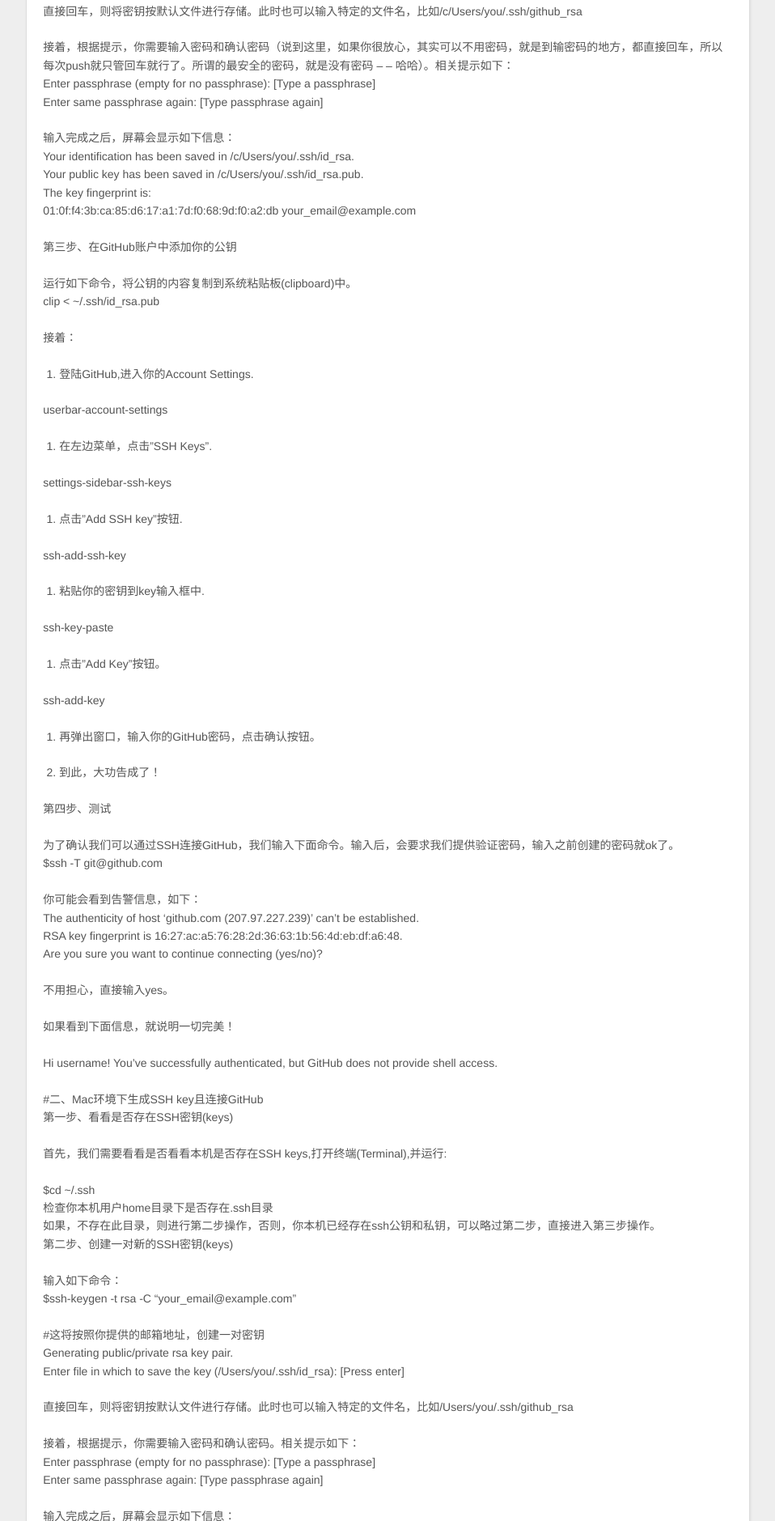
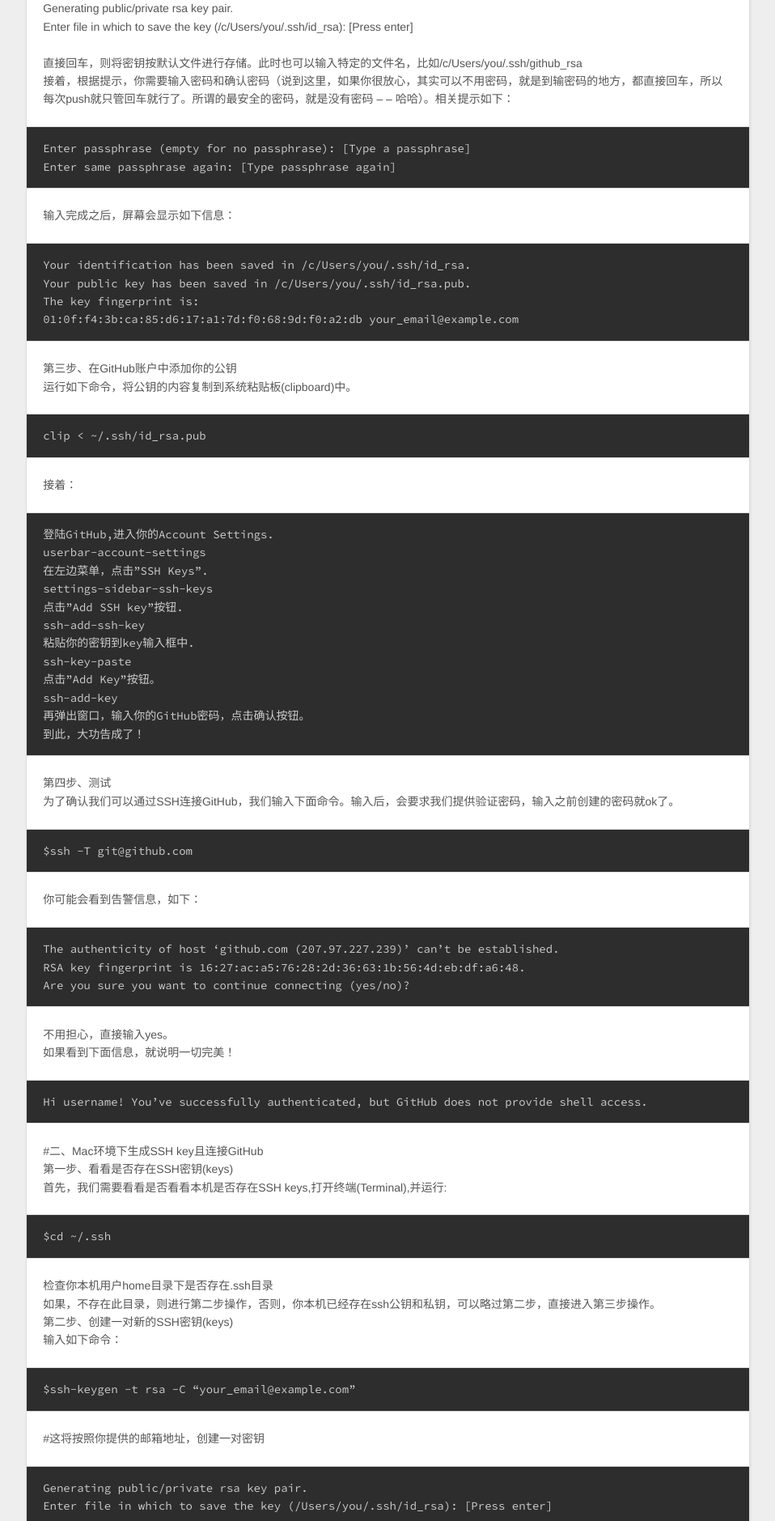
Before and after one commit to Afonsus/czdreams.github.io, a plain HTML site: page 2016/03/24/使用SSH密钥连接Github/index.html in a window 1280 px wide. Shown: the part 921-2800 px from the top of the page at 81% size, without its empty margins (8-966 px from the left). Drawn offline with nearby package versions, Linux system fonts and the light colour scheme.

Commit message:
Site updated: 2016-03-24 13:55:24

```diff
--- a/2016/03/24/使用SSH密钥连接Github/index.html
+++ b/2016/03/24/使用SSH密钥连接Github/index.html
@@ -11,7 +11,7 @@
 <meta property="og:url" content="http://yoursite.com/2016/03/24/使用SSH密钥连接Github/index.html">
 <meta property="og:site_name" content="Hexo">
 <meta property="og:description" content="使用Github，也许大家觉得比较麻烦的就是在每次push的时候，都需要输入用户名和密码。如果使用SSH，就可以记住用户名，并创建属于自己的密码来保证安全操作，还有神奇的一招可以“不用输入密码”哦。下面将介绍如何创建SSH Keys并将公钥加到GitHub账户中，使用SSH Keys在本机和GitHub之间建立一个安全的连接。">
-<meta property="og:updated_time" content="2016-03-24T05:17:27.785Z">
+<meta property="og:updated_time" content="2016-03-24T05:55:04.661Z">
 <meta name="twitter:card" content="summary">
 <meta name="twitter:title" content="使用SSH密钥连接Github">
 <meta name="twitter:description" content="使用Github，也许大家觉得比较麻烦的就是在每次push的时候，都需要输入用户名和密码。如果使用SSH，就可以记住用户名，并创建属于自己的密码来保证安全操作，还有神奇的一招可以“不用输入密码”哦。下面将介绍如何创建SSH Keys并将公钥加到GitHub账户中，使用SSH Keys在本机和GitHub之间建立一个安全的连接。">
@@ -52,9 +52,9 @@
       </nav>
       <nav id="sub-nav">
 
-          <a id="nav-rss-link" class="nav-icon" href="/atom.xml" title="Flux RSS"></a>
+          <a id="nav-rss-link" class="nav-icon" href="/atom.xml" title="RSS Feed"></a>
 
-        <a id="nav-search-btn" class="nav-icon" title="Rechercher"></a>
+        <a id="nav-search-btn" class="nav-icon" title="Search"></a>
       </nav>
       <div id="search-form-wrap">
         <form action="//google.com/search" method="get" accept-charset="UTF-8" class="search-form"><input type="search" name="q" results="0" class="search-form-input" placeholder="Search"><button type="submit" class="search-form-submit">&#xF002;</button><input type="hidden" name="sitesearch" value="http://yoursite.com"></form>
@@ -86,119 +86,105 @@
     <div class="article-entry" itemprop="articleBody">
 
         <p>使用Github，也许大家觉得比较麻烦的就是在每次push的时候，都需要输入用户名和密码。如果使用SSH，就可以记住用户名，并创建属于自己的密码来保证安全操作，还有神奇的一招可以“不用输入密码”哦。下面将介绍如何创建SSH Keys并将公钥加到GitHub账户中，使用SSH Keys在本机和GitHub之间建立一个安全的连接。<br><a id="more"></a></p>
-<p>#一、Windows环境下生成SSH key且连接GitHub<br>第一步、看看是否存在SSH密钥(keys)</p>
-<p>首先，我们需要看看是否看看本机是否存在SSH keys,打开Git Bash,并运行:<br>$cd ~/.ssh#<br>检查你本机用户home目录下是否存在.ssh目录</p>
-<p>如果，不存在此目录，则进行第二步操作，否则，你本机已经存在ssh公钥和私钥，可以略过第二步，直接进入第三步操作。<br>第二步、创建一对新的SSH密钥(keys)</p>
-<p>输入如下命令：<br>$ssh-keygen -t rsa -C “your_email@example.com”</p>
-<p>#这将按照你提供的邮箱地址，创建一对密钥<br>Generating public/private rsa key pair.<br>Enter file in which to save the key (/c/Users/you/.ssh/id_rsa): [Press enter]</p>
-<p>直接回车，则将密钥按默认文件进行存储。此时也可以输入特定的文件名，比如/c/Users/you/.ssh/github_rsa</p>
-<p>接着，根据提示，你需要输入密码和确认密码（说到这里，如果你很放心，其实可以不用密码，就是到输密码的地方，都直接回车，所以每次push就只管回车就行了。所谓的最安全的密码，就是没有密码  – –  哈哈）。相关提示如下：<br>Enter passphrase (empty for no passphrase): [Type a passphrase]<br>Enter same passphrase again: [Type passphrase again]</p>
-<p>输入完成之后，屏幕会显示如下信息：<br>Your identification has been saved in /c/Users/you/.ssh/id_rsa.<br>Your public key has been saved in /c/Users/you/.ssh/id_rsa.pub.<br>The key fingerprint is:<br>01:0f:f4:3b:ca:85:d6:17:a1:7d:f0:68:9d:f0:a2:db your_email@example.com</p>
-<p>第三步、在GitHub账户中添加你的公钥</p>
-<p>运行如下命令，将公钥的内容复制到系统粘贴板(clipboard)中。<br>clip &lt; ~/.ssh/id_rsa.pub</p>
-<p>接着：</p>
-<ol>
-<li>登陆GitHub,进入你的Account Settings.</li>
-</ol>
-<p>userbar-account-settings</p>
-<ol>
-<li>在左边菜单，点击”SSH Keys”.</li>
-</ol>
-<p>settings-sidebar-ssh-keys</p>
-<ol>
-<li>点击”Add SSH key”按钮.</li>
-</ol>
-<p>ssh-add-ssh-key</p>
-<ol>
-<li>粘贴你的密钥到key输入框中.</li>
-</ol>
-<p>ssh-key-paste</p>
-<ol>
-<li>点击”Add Key”按钮。</li>
-</ol>
-<p>ssh-add-key</p>
-<ol>
-<li><p>再弹出窗口，输入你的GitHub密码，点击确认按钮。</p>
-</li>
-<li><p>到此，大功告成了！</p>
-</li>
-</ol>
-<p>第四步、测试</p>
-<p>为了确认我们可以通过SSH连接GitHub，我们输入下面命令。输入后，会要求我们提供验证密码，输入之前创建的密码就ok了。<br>$ssh -T git@github.com</p>
-<p>你可能会看到告警信息，如下：<br>The authenticity of host ‘github.com (207.97.227.239)’ can’t be established.<br>RSA key fingerprint is 16:27:ac:a5:76:28:2d:36:63:1b:56:4d:eb:df:a6:48.<br>Are you sure you want to continue connecting (yes/no)?</p>
-<p>不用担心，直接输入yes。</p>
-<p>如果看到下面信息，就说明一切完美！</p>
-<p>Hi username! You’ve successfully authenticated, but GitHub does not provide shell access.</p>
-<p>#二、Mac环境下生成SSH key且连接GitHub<br>第一步、看看是否存在SSH密钥(keys)</p>
-<p>首先，我们需要看看是否看看本机是否存在SSH keys,打开终端(Terminal),并运行:</p>
-<p>$cd ~/.ssh<br>检查你本机用户home目录下是否存在.ssh目录<br>如果，不存在此目录，则进行第二步操作，否则，你本机已经存在ssh公钥和私钥，可以略过第二步，直接进入第三步操作。<br>第二步、创建一对新的SSH密钥(keys)</p>
-<p>输入如下命令：<br>$ssh-keygen -t rsa -C “your_email@example.com”</p>
-<p>#这将按照你提供的邮箱地址，创建一对密钥<br>Generating public/private rsa key pair.<br>Enter file in which to save the key (/Users/you/.ssh/id_rsa): [Press enter]</p>
-<p>直接回车，则将密钥按默认文件进行存储。此时也可以输入特定的文件名，比如/Users/you/.ssh/github_rsa</p>
-<p>接着，根据提示，你需要输入密码和确认密码。相关提示如下：<br>Enter passphrase (empty for no passphrase): [Type a passphrase]<br>Enter same passphrase again: [Type passphrase again]</p>
-<p>输入完成之后，屏幕会显示如下信息：<br>Your identification has been saved in /Users/you/.ssh/id_rsa.<br>Your public key has been saved in /Users/you/.ssh/id_rsa.pub.<br>The key fingerprint is:<br>01:0f:f4:3b:ca:85:d6:17:a1:7d:f0:68:9d:f0:a2:db your_email@example.com</p>
-<p>第三步、在GitHub账户中添加你的公钥</p>
-<p>运行如下命令，将公钥的内容复制到系统粘贴板(clipboard)中。</p>
-<p>pbcopy &lt; ~/.ssh/id_rsa.pub<br>接着：</p>
-<ol>
-<li>登陆GitHub,进入你的Account Settings.</li>
-</ol>
-<p>userbar-account-settings</p>
-<ol>
-<li>在左边菜单，点击”SSH Keys”.</li>
-</ol>
-<p>settings-sidebar-ssh-keys</p>
-<ol>
-<li>点击”Add SSH key”按钮.</li>
-</ol>
-<p>ssh-add-ssh-key</p>
-<ol>
-<li>粘贴你的密钥到key输入框中.</li>
-</ol>
-<p>ssh-key-paste</p>
-<ol>
-<li>点击”Add Key”按钮。</li>
-</ol>
-<p>ssh-add-key</p>
-<ol>
-<li><p>再弹出窗口，输入你的GitHub密码，点击确认按钮。</p>
-</li>
-<li><p>到此，大功告成了！</p>
-</li>
-</ol>
-<p>第四步、测试</p>
-<p>为了确认我们可以通过SSH连接GitHub，我们输入下面命令。输入后，会要求我们提供验证密码，输入之前创建的密码就ok了。</p>
-<p>$ ssh -T git@github.com<br>你可能会看到告警信息，如下：<br>The authenticity of host ‘github.com (207.97.227.239)’ can’t be established.<br>RSA key fingerprint is 16:27:ac:a5:76:28:2d:36:63:1b:56:4d:eb:df:a6:48.<br>Are you sure you want to continue connecting (yes/no)?</p>
-<p>不用担心，直接输入yes。</p>
-<p>如果看到下面信息，就说明一切完美！</p>
-<p>Hi username! You’ve successfully authenticated, but GitHub does not provide shell access.<br>【注意】</p>
-<p>如果前面没有将生成的密钥存放在默认的文件id_rsa中（而是my_rsa中）,那么ssh -T git@github.com命令就需要添加参数来执行。如下：</p>
-<p>$ ssh -T -i my_rsa git@github.com</p>
-<p>三、单机如何控制不同的SSH Keys连不同的Git环境?</p>
-<p>其实，一套SSH密钥是可以用在不同的SSH环境的.</p>
-<p>但是如果由于某种要求，需要用不同的SSH密钥连接不同的Git环境。假设具体场景是，已经建了密钥github_rsa，还需要创建work_rsa连接工作环境git仓库，那么，可以按下面操作进行：</p>
-<ol>
-<li>创建另一对密钥work_rsa.</li>
-</ol>
-<p>$ssh-keygen -t rsa -C “work@mail.com”</p>
-<p>#保存密钥为work_rsa</p>
-<ol>
-<li>添加新身份信息</li>
-</ol>
-<p>$ssh-add ～/.ssh/work_rsa</p>
-<ol>
-<li>配置.ssh/config</li>
-</ol>
-<p>我们需要通过Host别名，将不同的账号区分开来。<br>Host me.github.com<br>HostName github.com<br>PreferredAuthentications publickey<br>IdentityFile ~/.ssh/github_rsa</p>
-<p>Host work.comp.com<br>HostName comp.com<br>PreferredAuthentications publickey<br>IdentityFile ~/.ssh/work_rsa</p>
-<p>参考文档:GitHub官方文档Generating SSH Keys<br>IdentityFile ~/.ssh/github_rsa</p>
-<p>Host work.comp.com<br>HostName comp.com<br>PreferredAuthentications publickey<br>IdentityFile ~/.ssh/work_rsa</p>
-<p>参考文档:GitHub官方文档Generating SSH Keys</p>
+<p>#一、Windows环境下生成SSH key且连接GitHub<br>第一步、看看是否存在SSH密钥(keys)<br>首先，我们需要看看是否看看本机是否存在SSH keys,打开Git Bash,并运行:</p>
+<pre><code>$cd ~/.ssh#
+</code></pre><p>检查你本机用户home目录下是否存在.ssh目录<br>如果，不存在此目录，则进行第二步操作，否则，你本机已经存在ssh公钥和私钥，可以略过第二步，直接进入第三步操作。<br>第二步、创建一对新的SSH密钥(keys)<br>输入如下命令：</p>
+<pre><code>$ssh-keygen -t rsa -C “your_email@example.com”
+</code></pre><p>#这将按照你提供的邮箱地址，创建一对密钥<br>Generating public/private rsa key pair.<br>Enter file in which to save the key (/c/Users/you/.ssh/id_rsa): [Press enter]</p>
+<p>直接回车，则将密钥按默认文件进行存储。此时也可以输入特定的文件名，比如/c/Users/you/.ssh/github_rsa<br>接着，根据提示，你需要输入密码和确认密码（说到这里，如果你很放心，其实可以不用密码，就是到输密码的地方，都直接回车，所以每次push就只管回车就行了。所谓的最安全的密码，就是没有密码 – – 哈哈）。相关提示如下：</p>
+<pre><code>Enter passphrase (empty for no passphrase): [Type a passphrase]
+Enter same passphrase again: [Type passphrase again]
+</code></pre><p>输入完成之后，屏幕会显示如下信息：</p>
+<pre><code>Your identification has been saved in /c/Users/you/.ssh/id_rsa.
+Your public key has been saved in /c/Users/you/.ssh/id_rsa.pub.
+The key fingerprint is:
+01:0f:f4:3b:ca:85:d6:17:a1:7d:f0:68:9d:f0:a2:db your_email@example.com
+</code></pre><p>第三步、在GitHub账户中添加你的公钥<br>运行如下命令，将公钥的内容复制到系统粘贴板(clipboard)中。</p>
+<pre><code>clip &lt; ~/.ssh/id_rsa.pub
+</code></pre><p>接着：</p>
+<pre><code>登陆GitHub,进入你的Account Settings.
+userbar-account-settings
+在左边菜单，点击”SSH Keys”.
+settings-sidebar-ssh-keys
+点击”Add SSH key”按钮.
+ssh-add-ssh-key
+粘贴你的密钥到key输入框中.
+ssh-key-paste
+点击”Add Key”按钮。
+ssh-add-key
+再弹出窗口，输入你的GitHub密码，点击确认按钮。
+到此，大功告成了！
+</code></pre><p>第四步、测试<br>为了确认我们可以通过SSH连接GitHub，我们输入下面命令。输入后，会要求我们提供验证密码，输入之前创建的密码就ok了。</p>
+<pre><code>$ssh -T git@github.com
+</code></pre><p>你可能会看到告警信息，如下：</p>
+<pre><code>The authenticity of host ‘github.com (207.97.227.239)’ can’t be established.
+RSA key fingerprint is 16:27:ac:a5:76:28:2d:36:63:1b:56:4d:eb:df:a6:48.
+Are you sure you want to continue connecting (yes/no)?
+</code></pre><p>不用担心，直接输入yes。<br>如果看到下面信息，就说明一切完美！</p>
+<pre><code>Hi username! You’ve successfully authenticated, but GitHub does not provide shell access.
+</code></pre><p>#二、Mac环境下生成SSH key且连接GitHub<br>第一步、看看是否存在SSH密钥(keys)<br>首先，我们需要看看是否看看本机是否存在SSH keys,打开终端(Terminal),并运行:</p>
+<pre><code>$cd ~/.ssh
+</code></pre><p>检查你本机用户home目录下是否存在.ssh目录<br>如果，不存在此目录，则进行第二步操作，否则，你本机已经存在ssh公钥和私钥，可以略过第二步，直接进入第三步操作。<br>第二步、创建一对新的SSH密钥(keys)<br>输入如下命令：</p>
+<pre><code>$ssh-keygen -t rsa -C “your_email@example.com”
+</code></pre><p>#这将按照你提供的邮箱地址，创建一对密钥</p>
+<pre><code>Generating public/private rsa key pair.
+Enter file in which to save the key (/Users/you/.ssh/id_rsa): [Press enter]
+</code></pre><p>直接回车，则将密钥按默认文件进行存储。此时也可以输入特定的文件名，比如/Users/you/.ssh/github_rsa<br>接着，根据提示，你需要输入密码和确认密码。相关提示如下：</p>
+<pre><code>Enter passphrase (empty for no passphrase): [Type a passphrase]
+Enter same passphrase again: [Type passphrase again]
+</code></pre><p>输入完成之后，屏幕会显示如下信息：</p>
+<pre><code>Your identification has been saved in /Users/you/.ssh/id_rsa.
+Your public key has been saved in /Users/you/.ssh/id_rsa.pub.
+The key fingerprint is:
+01:0f:f4:3b:ca:85:d6:17:a1:7d:f0:68:9d:f0:a2:db your_email@example.com
+</code></pre><p>第三步、在GitHub账户中添加你的公钥<br>运行如下命令，将公钥的内容复制到系统粘贴板(clipboard)中。</p>
+<pre><code>pbcopy &lt; ~/.ssh/id_rsa.pub
+</code></pre><p>接着：</p>
+<pre><code>登陆GitHub,进入你的Account Settings.
+userbar-account-settings
+在左边菜单，点击”SSH Keys”.
+settings-sidebar-ssh-keys
+点击”Add SSH key”按钮.
+ssh-add-ssh-key
+粘贴你的密钥到key输入框中.
+ssh-key-paste
+点击”Add Key”按钮。
+ssh-add-key
+再弹出窗口，输入你的GitHub密码，点击确认按钮。
+到此，大功告成了！
+</code></pre><p>第四步、测试<br>为了确认我们可以通过SSH连接GitHub，我们输入下面命令。输入后，会要求我们提供验证密码，输入之前创建的密码就ok了。</p>
+<pre><code>$ ssh -T git@github.com
+</code></pre><p>你可能会看到告警信息，如下：</p>
+<pre><code>The authenticity of host ‘github.com (207.97.227.239)’ can’t be established.
+RSA key fingerprint is 16:27:ac:a5:76:28:2d:36:63:1b:56:4d:eb:df:a6:48.
+Are you sure you want to continue connecting (yes/no)?=
+</code></pre><p>不用担心，直接输入yes。<br>如果看到下面信息，就说明一切完美！</p>
+<pre><code>Hi username! You’ve successfully authenticated, but GitHub does not provide shell access.
+</code></pre><p>【注意】<br>如果前面没有将生成的密钥存放在默认的文件id_rsa中（而是my_rsa中）,那么ssh -T git@github.com命令就需要添加参数来执行。如下：</p>
+<pre><code>$ ssh -T -i my_rsa git@github.com
+</code></pre><p>三、单机如何控制不同的SSH Keys连不同的Git环境?<br>其实，一套SSH密钥是可以用在不同的SSH环境的.<br>但是如果由于某种要求，需要用不同的SSH密钥连接不同的Git环境。假设具体场景是，已经建了密钥github_rsa，还需要创建work_rsa连接工作环境git仓库，那么，可以按下面操作进行：</p>
+<pre><code>创建另一对密钥work_rsa.
+$ssh-keygen -t rsa -C “work@mail.com”
+#保存密钥为work_rsa
+添加新身份信息
+$ssh-add ～/.ssh/work_rsa
+配置.ssh/config
+</code></pre><p>我们需要通过Host别名，将不同的账号区分开来。</p>
+<pre><code>Host me.github.com
+HostName github.com
+PreferredAuthentications publickey
+IdentityFile ~/.ssh/github_rsa
+
+Host work.comp.com
+HostName comp.com
+PreferredAuthentications publickey
+IdentityFile ~/.ssh/work_rsa
+</code></pre><p>参考文档:GitHub官方文档Generating SSH Keys</p>
 
 
     </div>
     <footer class="article-footer">
-      <a data-url="http://yoursite.com/2016/03/24/使用SSH密钥连接Github/" data-id="cim5uwnzx00018kuckl4gm2vg" class="article-share-link">Partager</a>
+      <a data-url="http://yoursite.com/2016/03/24/使用SSH密钥连接Github/" data-id="cim5v7loy0003twucb159zqp8" class="article-share-link">Share</a>
 
 
     </footer>
@@ -209,7 +195,7 @@
 
 
     <a href="/2016/03/24/Hexo-GitHub搭建博客/" id="article-nav-older" class="article-nav-link-wrap">
-      <strong class="article-nav-caption">Ancien</strong>
+      <strong class="article-nav-caption">Older</strong>
       <div class="article-nav-title">Hexo+GitHub搭建博客</div>
     </a>
 
@@ -227,7 +213,7 @@
 
 
   <div class="widget-wrap">
-    <h3 class="widget-title">Mot-clés</h3>
+    <h3 class="widget-title">Tags</h3>
     <div class="widget">
       <ul class="tag-list"><li class="tag-list-item"><a class="tag-list-link" href="/tags/Hexo-GitHub/">Hexo GitHub</a></li></ul>
     </div>
@@ -237,7 +223,7 @@
 
 
   <div class="widget-wrap">
-    <h3 class="widget-title">Nuage de mot-clés</h3>
+    <h3 class="widget-title">Tag Cloud</h3>
     <div class="widget tagcloud">
       <a href="/tags/Hexo-GitHub/" style="font-size: 10px;">Hexo GitHub</a>
     </div>
@@ -256,7 +242,7 @@
 
 
   <div class="widget-wrap">
-    <h3 class="widget-title">Articles récents</h3>
+    <h3 class="widget-title">Recent Posts</h3>
     <div class="widget">
       <ul>
 
@@ -285,7 +271,7 @@
   <div class="outer">
     <div id="footer-info" class="inner">
       &copy; 2016 John Doe<br>
-      Propulsé by <a href="http://hexo.io/" target="_blank">Hexo</a>
+      Powered by <a href="http://hexo.io/" target="_blank">Hexo</a>
     </div>
   </div>
 </footer>
```
Also changed, not shown: 2016/03/24/Hexo-GitHub搭建博客/index.html (+9 -9 lines), 2016/03/24/hello-world/index.html (+8 -8 lines), archives/2016/03/index.html (+6 -6 lines), archives/2016/index.html (+6 -6 lines), archives/index.html (+6 -6 lines), index.html (+9 -9 lines), tags/Hexo-GitHub/index.html (+7 -7 lines).
